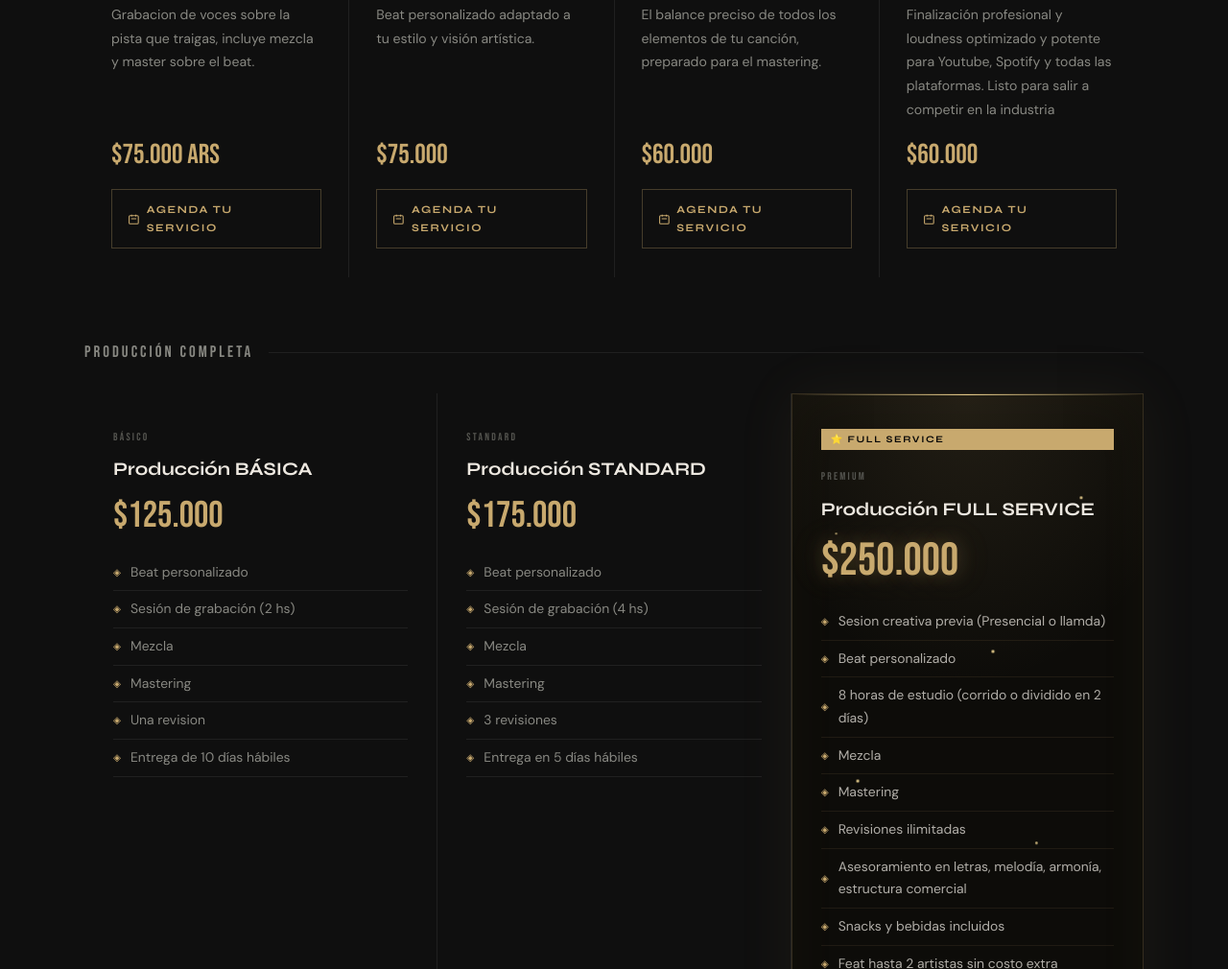
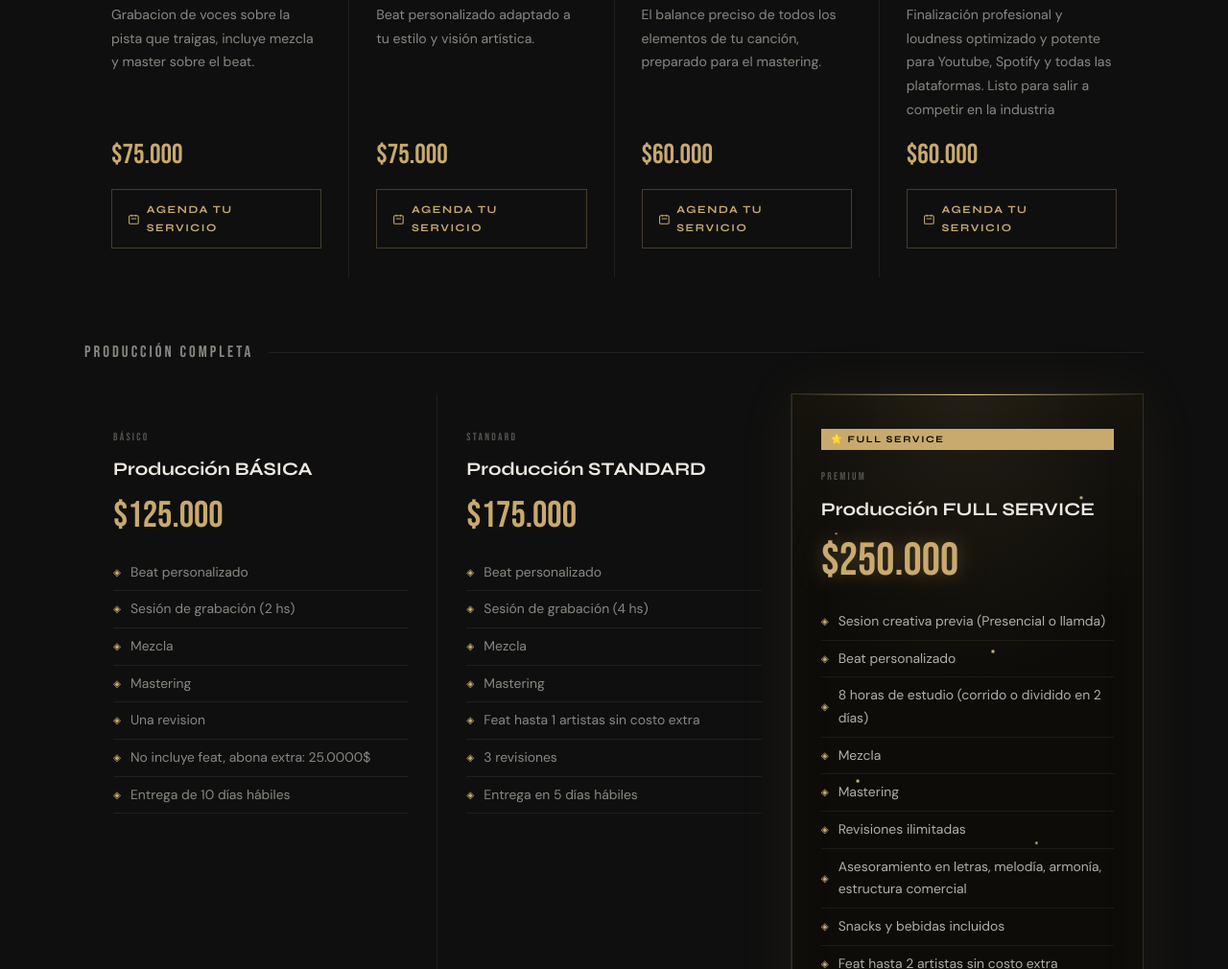
Before and after one commit to evrichunter/evrichunter.github.io, a plain HTML site: page index.html in a window 1280 px wide. Shown: the part 2331-3341 px from the top of the page at 96% size. Drawn offline with Linux system fonts and the light colour scheme; animation ran at ten frames a second.

Commit message:
Update index.html

```diff
--- a/index.html
+++ b/index.html
@@ -638,7 +638,7 @@
           <!-- ✏️  Descripción del servicio -->
           <p class="svc-desc">Grabacion de voces sobre la pista que traigas, incluye mezcla y master sobre el beat.</p>
           <!-- ✏️  Precio — small es el texto chico al lado -->
-          <div class="svc-price">$75.000 ARS<small></small></div>
+          <div class="svc-price">$75.000<small></small></div>
           <!-- ✏️  Link de Mercado Pago para este servicio -->
           <a href="https://mpago.la/2SvjJVn" class="svc-btn" target="_blank">
             <svg width="13" height="13" viewBox="0 0 24 24" fill="none" stroke="currentColor" stroke-width="2"><path d="M8 7V3m8 4V3m-9 8h10M5 21h14a2 2 0 002-2V7a2 2 0 00-2-2H5a2 2 0 00-2 2v12a2 2 0 002 2z"/></svg>
@@ -711,6 +711,7 @@
             <li>Mezcla</li>
             <li>Mastering</li>
             <li>Una revision</li>
+            <li>No incluye feat, abona extra: 25.0000$</li>
             <li>Entrega de 10 días hábiles</li>
           </ul>
           <!-- ✏️  Link de Mercado Pago -->
@@ -731,6 +732,7 @@
             <li>Sesión de grabación (4 hs)</li>
             <li>Mezcla</li>
             <li>Mastering</li>
+            <li>Feat hasta 1 artistas sin costo extra</li>
             <li>3 revisiones</li>
             <li>Entrega en 5 días hábiles</li>
           </ul>
```
